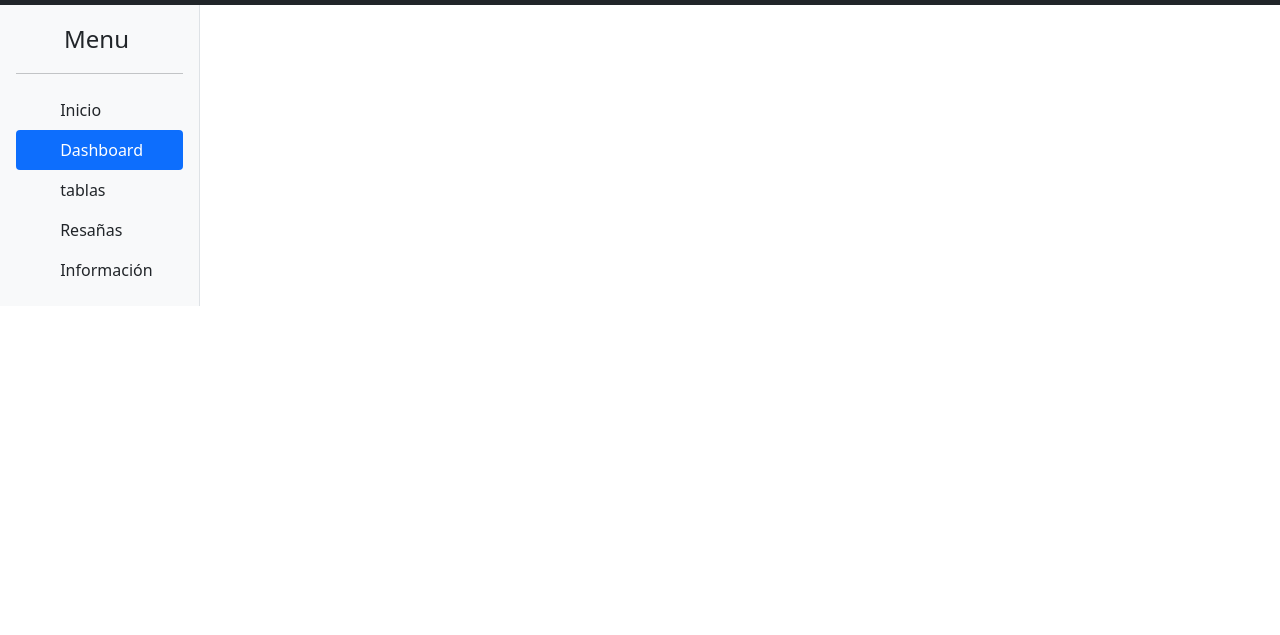
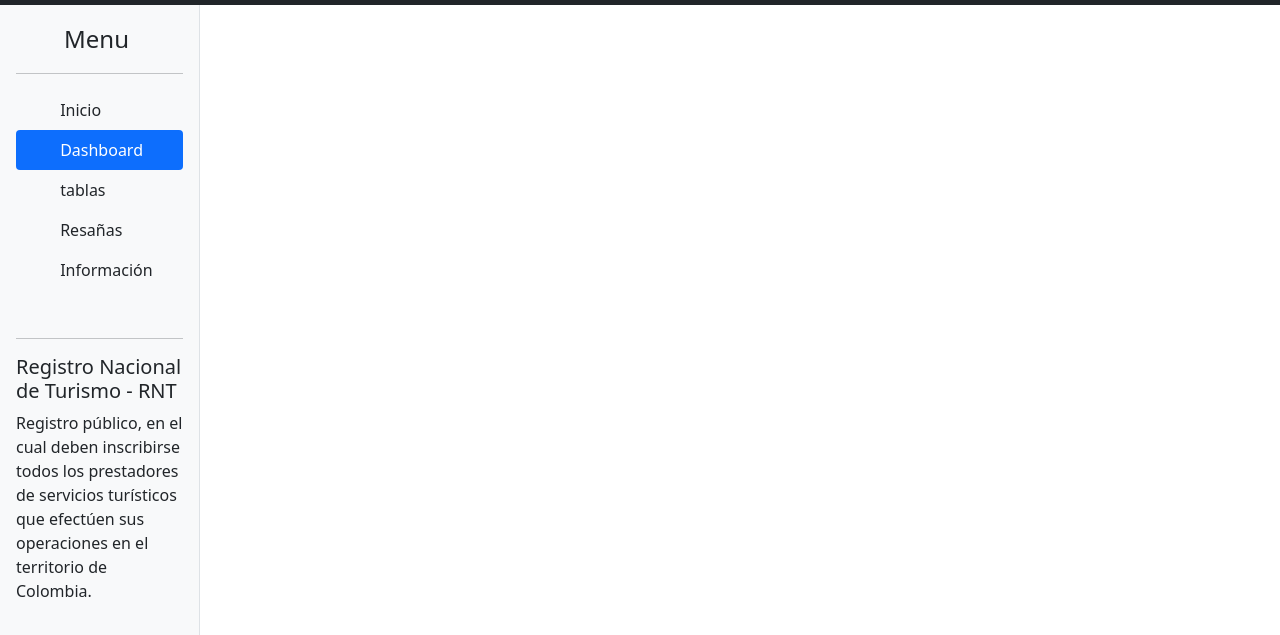
Before and after one commit to carlosalmanzab/tableu-dashboard, a plain HTML site: page index.html in a window 1280 px wide. Shown: the part 51-686 px from the top of the page. Drawn offline with nearby package versions, Linux system fonts and the light colour scheme; files that its build step writes are made by us from their sources.

Commit message:
add description in sidebar

```diff
--- a/index.html
+++ b/index.html
@@ -32,8 +32,7 @@
         <div class="container-fluid">
             <div class="row">
 
-                <div class="col-3 p-3 bg-light m-0 border-1 border-end"
-                    style="width: 200px; height:;">
+                <div class="col-3 p-3 bg-light m-0 border-1 border-end" style="width: 200px;">
                     <a href="/"
                         class="d-flex align-items-center mb-3 mb-md-0 me-md-auto link-dark text-decoration-none">
                         <svg class="bi pe-none me-2" width="40" height="32">
@@ -84,6 +83,14 @@
                             </a>
                         </li>
                     </ul>
+                    <hr class="mt-5">
+                    <h5>
+                        Registro Nacional de Turismo - RNT
+                    </h5>
+                    <p>
+                        Registro público, en el cual deben inscribirse todos los prestadores de servicios turísticos que
+                        efectúen sus operaciones en el territorio de Colombia.
+                    </p>
                 </div>
 
                 <div class="col-9 ">
```
